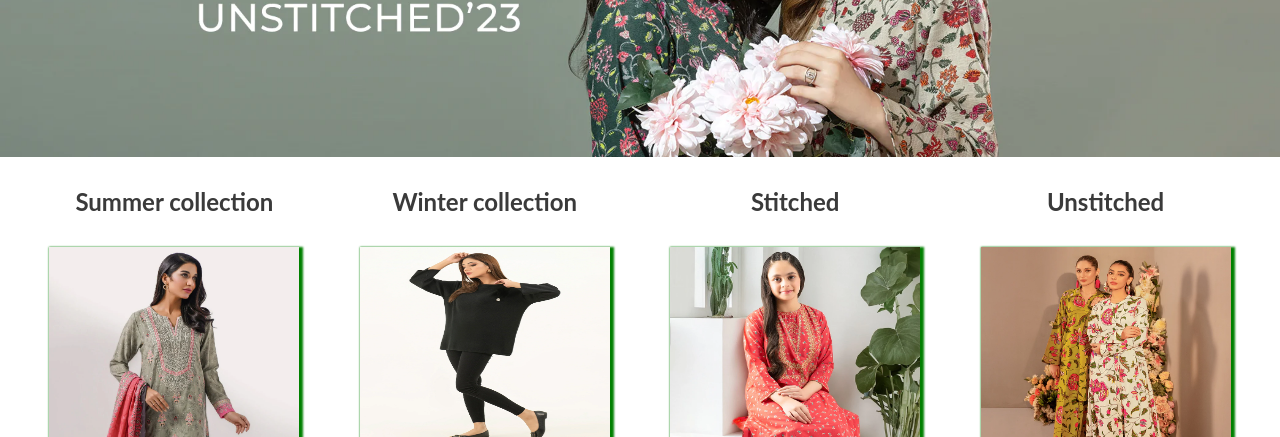
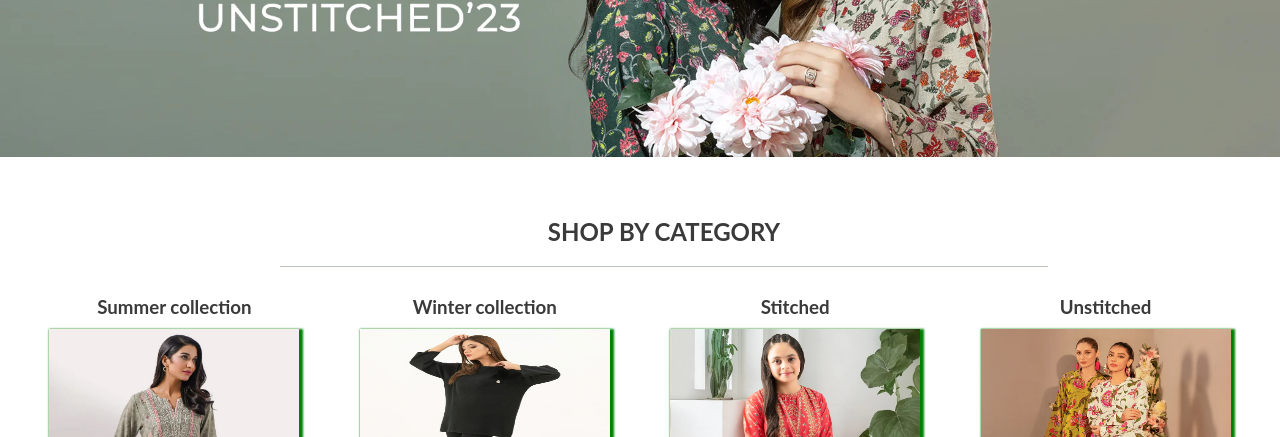
Before and after one commit to meena-rathi/shopping, a plain HTML site: page index.html in a window 1280 px wide. Shown: the part 363-800 px from the top of the page. Drawn offline with Linux system fonts and the light colour scheme.

Commit message:
update index page

```diff
--- a/assets/css/style.css
+++ b/assets/css/style.css
@@ -29,6 +29,8 @@ body {
 .active {
     border-bottom: 1px solid #3a3a3a;
 }
+
+
 
 header {
     position: fixed;
@@ -131,6 +133,14 @@ main {
     color: rgb(2, 49, 2);
     font-weight: bold;
     text-align: right;
+}
+
+#category {
+    text-align: center;
+
+    padding: 0;
+    margin-top: 40px;
+
 }
 
 section {
@@ -243,6 +253,16 @@ section {
 
     main {
         margin-top: 10px;
+    }
+
+    .activee {
+        /* border-top: 1px solid #3a3a3a; */
+        box-shadow: 0 1px 0 0 rgb(184, 197, 184);
+        margin-bottom: 20px;
+        width: 60%;
+        align-items: center;
+        margin-top: 20;
+        margin-left: 280px;
     }
 
     /* Form */
--- a/index.html
+++ b/index.html
@@ -51,27 +51,30 @@
       <div id="banner">
         <div id="text"><h2>Here you find all collection</h2></div>
       </div>
+      <div id="category">
+        <h2 class="activee">SHOP BY CATEGORY</h2>
+      </div>
       <section>
         <div id="collection">
-          <h2>Summer collection</h2>
+          <h3>Summer collection</h3>
           <div class="image">
             <img src="assets/images/1.webp" alt="Image 1" />
           </div>
         </div>
         <div id="collection">
-          <h2>Winter collection</h2>
+          <h3>Winter collection</h3>
           <div class="image">
             <img src="assets/images/g1.webp" alt="Image 2" />
           </div>
         </div>
         <div id="collection">
-          <h2>Stitched</h2>
+          <h3>Stitched</h3>
           <div class="image">
             <img src="assets/images/5.webp" alt="Image 3" />
           </div>
         </div>
         <div id="collection">
-          <h2>Unstitched</h2>
+          <h3>Unstitched</h3>
           <div class="image">
             <img src="assets/images/4.webp" alt="Image 4" />
           </div>
```
